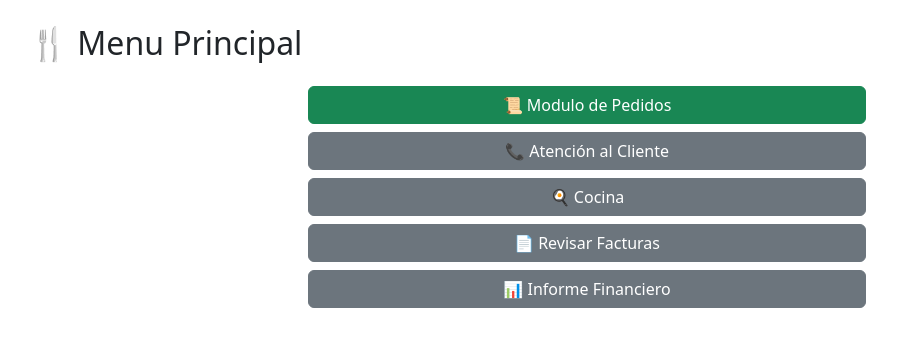
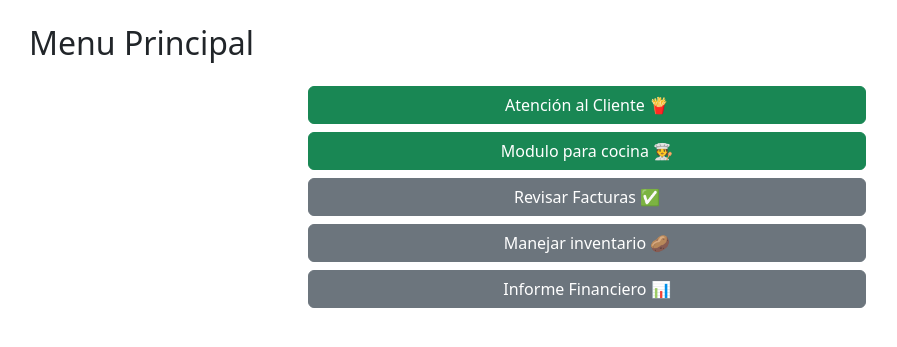
Before and after one commit to jeruah/crioya-app, a FastAPI app: page /main in a window 1280 px wide. Shown: the part 56-403 px from the top of the page, without its empty margins (53-950 px from the left). Run offline with FastAPI, Linux system fonts and the light colour scheme.

Commit message:
algunos cambios más

```diff
--- a/app/main.py
+++ b/app/main.py
@@ -29,17 +29,6 @@ async def index(request: Request):
 async def main_page(request: Request):
     return templates.TemplateResponse("main.html", {"request": request})
 
-@app.get("/pedidos", response_class=HTMLResponse)
-async def pedidos_form(request: Request):
-    return templates.TemplateResponse(
-        "pedidos.html",
-        {
-            "request": request,
-            "products": PRODUCTS,
-            "titulo": "Registro de Pedido",
-        },
-    )
-
 async def _procesar_pedido(
     request: Request,
     productos: List[str],
@@ -61,15 +50,6 @@ async def _procesar_pedido(
         "pedido_resumen.html", {"request": request, "pedido": pedido}
     )
 
-
-@app.post("/pedidos", response_class=HTMLResponse)
-async def submit_pedido(
-    request: Request,
-    productos: List[str] = Form(...),
-    cantidades: List[int] = Form(...),
-    tamanos: List[str] = Form(...),
-):
-    return await _procesar_pedido(request, productos, cantidades, tamanos)
 
 @app.get("/atencion", response_class=HTMLResponse)
 async def atencion(request: Request):
--- a/templates/main.html
+++ b/templates/main.html
@@ -1,12 +1,12 @@
 {% extends "base.html" %}
 {% block title %}Menu Principal{% endblock %}
 {% block content %}
-<h2 class="mb-4">🍴 Menu Principal</h2>
+<h2 class="mb-4">Menu Principal</h2>
 <div class="d-grid gap-2 col-6 mx-auto">
-    <a href="/pedidos" class="btn btn-success">📜 Modulo de Pedidos</a>
-    <a href="/atencion" class="btn btn-secondary">📞 Atención al Cliente</a>
-    <a href="/cocina" class="btn btn-secondary">🍳 Cocina</a>
-    <a href="/facturas" class="btn btn-secondary">📄 Revisar Facturas</a>
-    <a href="/informe" class="btn btn-secondary">📊 Informe Financiero</a>
+    <a href="/atencion" class="btn btn-success">Atención al Cliente 🍟</a>
+    <a href="/pedidos" class="btn btn-success">Modulo para cocina 🧑‍🍳</a>
+    <a href="/facturas" class="btn btn-secondary">Revisar Facturas ✅</a>
+    <a href="/facturas" class="btn btn-secondary">Manejar inventario 🥔</a>
+    <a href="/informe" class="btn btn-secondary">Informe Financiero 📊</a>
 </div>
 {% endblock %}
--- a/templates/pedidos.html
+++ b/templates/pedidos.html
@@ -102,6 +102,7 @@ document.addEventListener('DOMContentLoaded', () => {
     agregarProducto();
     const domicilioCheck = document.getElementById('domicilio-check');
     const direccionInput = document.getElementById('direccion');
+    const productosContainer = document.getElementById('productos-container');
     domicilioCheck.addEventListener('change', () => {
         if (domicilioCheck.checked) {
             direccionInput.disabled = false;
```
